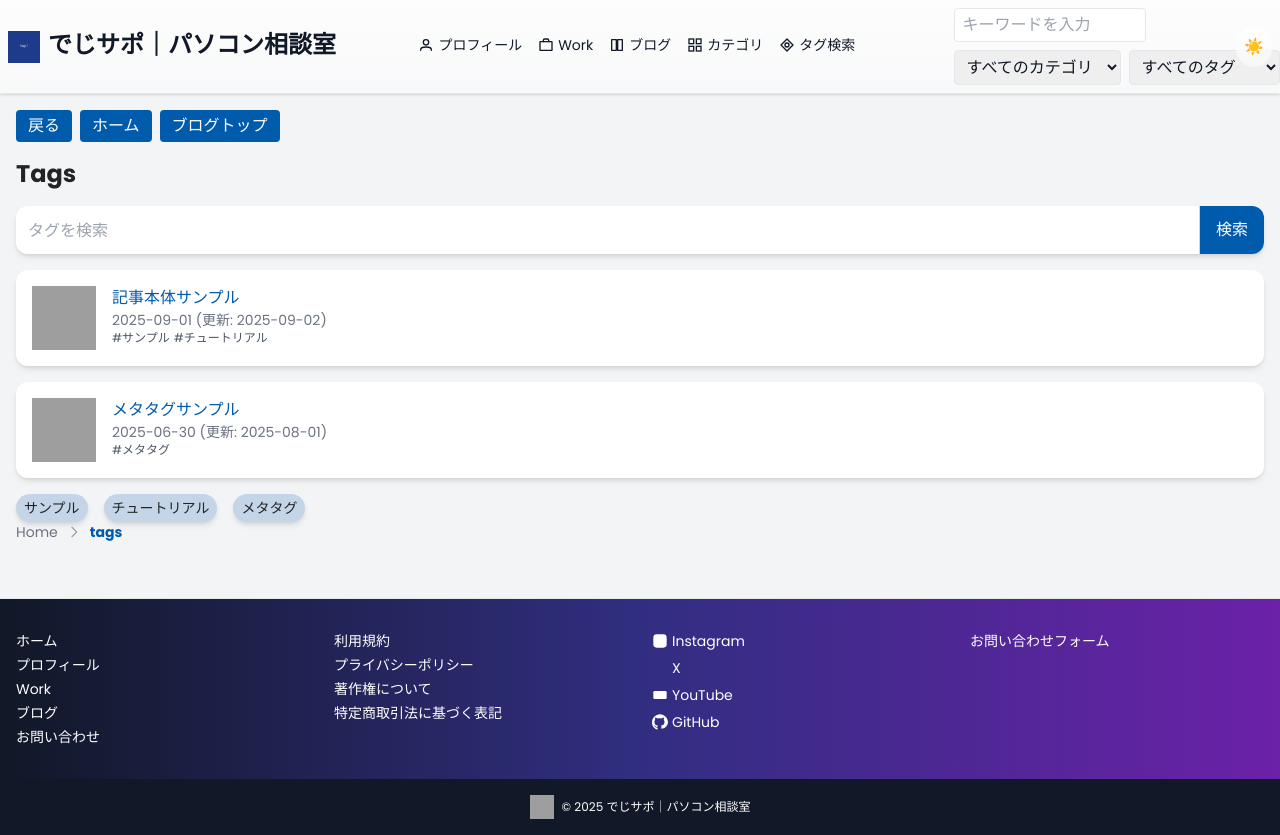
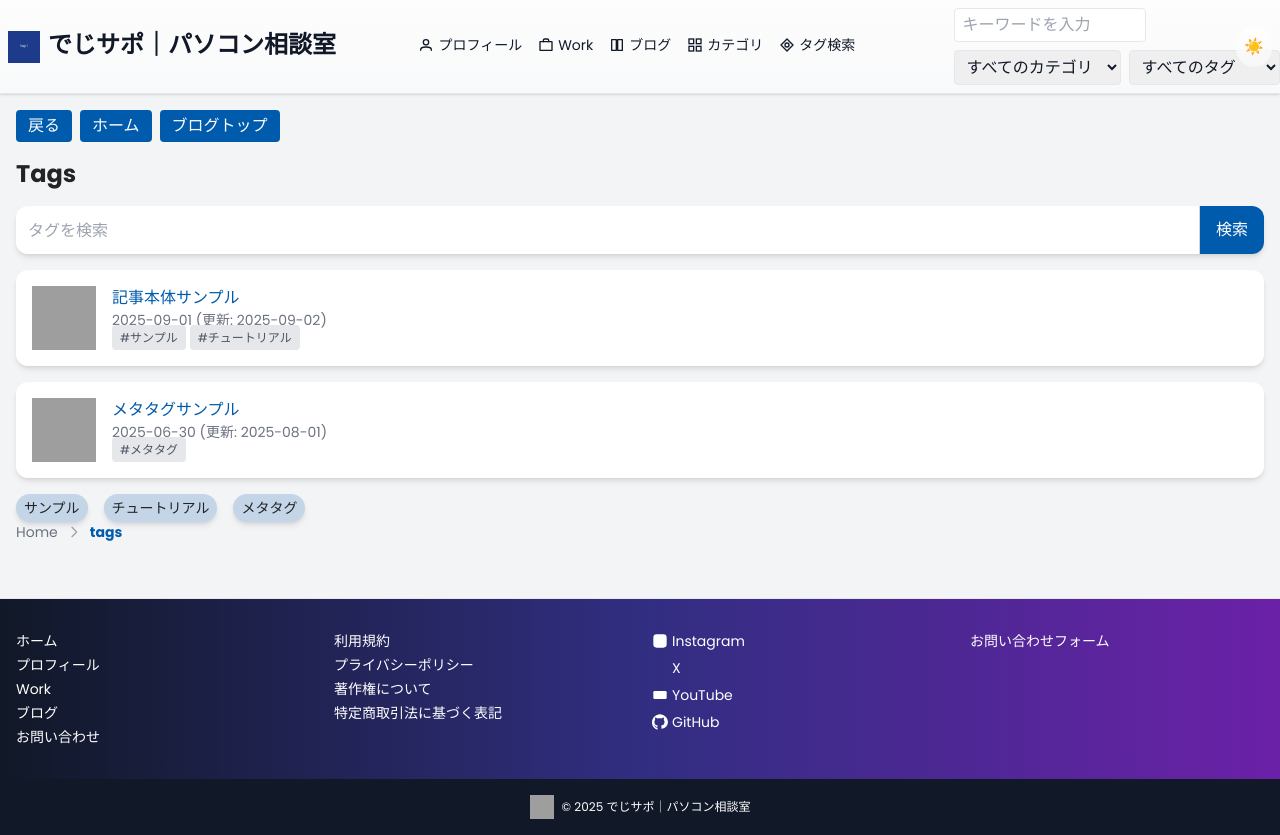
Before and after one commit to maruyamamasaya/Portfolio, a Next.js app: page /tags in a window 1280 px wide. Built offline with nearby package versions, Linux system fonts and the light colour scheme; grey boxes are pictures that could not be loaded.

Commit message:
feat(tags): show tag badges on article cards

```diff
--- a/src/app/components/PostCard.tsx
+++ b/src/app/components/PostCard.tsx
@@ -1,6 +1,7 @@
 import Link from 'next/link';
 import { Post } from '@/lib/posts';
 import Card from './Card';
+import TagBadge from './TagBadge';
 
 interface Props {
   post: Post;
@@ -22,14 +23,8 @@ export default function PostCard({ post }: Props) {
           <span className="text-sm text-gray-500">{post.date}</span>
           {post.tags && (
             <div className="flex flex-wrap gap-1 text-xs">
-              {post.tags.map(tag => (
-                <Link
-                  key={tag}
-                  href={`/tags/${encodeURIComponent(tag)}`}
-                  className="bg-gray-200 px-2 py-1 rounded hover:underline"
-                >
-                  #{tag}
-                </Link>
+              {post.tags.slice(0, 3).map(tag => (
+                <TagBadge key={tag} tag={tag} />
               ))}
             </div>
           )}
--- /dev/null
+++ b/src/app/components/TagBadge.tsx
@@ -0,0 +1,16 @@
+import Link from 'next/link';
+
+interface Props {
+  tag: string;
+}
+
+export default function TagBadge({ tag }: Props) {
+  return (
+    <Link
+      href={`/tags/${encodeURIComponent(tag)}`}
+      className="bg-gray-200 px-2 py-1 rounded text-xs hover:underline cursor-pointer"
+    >
+      #{tag}
+    </Link>
+  );
+}
--- a/src/app/developers_blog/page.tsx
+++ b/src/app/developers_blog/page.tsx
@@ -2,6 +2,7 @@ import Link from 'next/link';
 import { Metadata } from 'next';
 import { getSortedDevPosts } from '@/lib/devPosts';
 import BlogNavButtons from '../components/BlogNavButtons';
+import TagBadge from '../components/TagBadge';
 
 export const metadata: Metadata = {
   robots: { index: false, follow: false }
@@ -31,14 +32,8 @@ export default function BlogIndex() {
                   </span>
                   {post.tags && (
                     <span className="block text-xs text-gray-600 space-x-1">
-                      {post.tags.map(tag => (
-                        <Link
-                          key={tag}
-                          href={`/tags/${encodeURIComponent(tag)}`}
-                          className="hover:underline"
-                        >
-                          #{tag}
-                        </Link>
+                      {post.tags.slice(0, 3).map(tag => (
+                        <TagBadge key={tag} tag={tag} />
                       ))}
                     </span>
                   )}
--- a/src/app/search/page.tsx
+++ b/src/app/search/page.tsx
@@ -3,6 +3,7 @@ import { searchPosts, getSortedPosts, Post } from '@/lib/posts';
 import BlogNavButtons from '../components/BlogNavButtons';
 import { Metadata } from 'next';
 import SearchBar from '../components/SearchBar';
+import TagBadge from '../components/TagBadge';
 
 export const metadata: Metadata = {
   title: 'Search'
@@ -106,6 +107,13 @@ export default function SearchPage({
                   <p className="text-sm">
                     {highlight(getExcerpt(post.content))}...
                   </p>
+                  {post.tags && (
+                    <div className="flex flex-wrap gap-1 text-xs">
+                      {post.tags.slice(0, 3).map(tag => (
+                        <TagBadge key={tag} tag={tag} />
+                      ))}
+                    </div>
+                  )}
                 </div>
               </li>
             ))}
--- a/src/app/tags/TagFilter.tsx
+++ b/src/app/tags/TagFilter.tsx
@@ -4,6 +4,7 @@ import Link from 'next/link';
 import { Post } from '@/lib/posts';
 import TagSearch from './TagSearch';
 import Loader from '../components/Loader';
+import TagBadge from '../components/TagBadge';
 
 interface Props {
   tags: string[];
@@ -81,14 +82,8 @@ export default function TagFilter({ tags, posts }: Props) {
                 </span>
                 {post.tags && (
                   <span className="block text-xs text-gray-600 space-x-1">
-                    {post.tags.map(tag => (
-                      <Link
-                        key={tag}
-                        href={`/tags/${encodeURIComponent(tag)}`}
-                        className="hover:underline"
-                      >
-                        #{tag}
-                      </Link>
+                    {post.tags.slice(0, 3).map(tag => (
+                      <TagBadge key={tag} tag={tag} />
                     ))}
                   </span>
                 )}
--- a/src/app/tags/[tag]/page.tsx
+++ b/src/app/tags/[tag]/page.tsx
@@ -3,6 +3,7 @@ import { notFound } from 'next/navigation';
 import { Metadata } from 'next';
 import { getAllTags, searchPosts } from '@/lib/posts';
 import BlogNavButtons from '../../components/BlogNavButtons';
+import TagBadge from '../../components/TagBadge';
 
 export async function generateStaticParams() {
   return getAllTags().map(tag => ({ tag }));
@@ -46,14 +47,8 @@ export default function TagPage({
               </span>
               {post.tags && (
                 <span className="block text-xs text-gray-600 space-x-1">
-                  {post.tags.map(tag => (
-                    <Link
-                      key={tag}
-                      href={`/tags/${encodeURIComponent(tag)}`}
-                      className="hover:underline"
-                    >
-                      #{tag}
-                    </Link>
+                  {post.tags.slice(0, 3).map(tag => (
+                    <TagBadge key={tag} tag={tag} />
                   ))}
                 </span>
               )}
```
